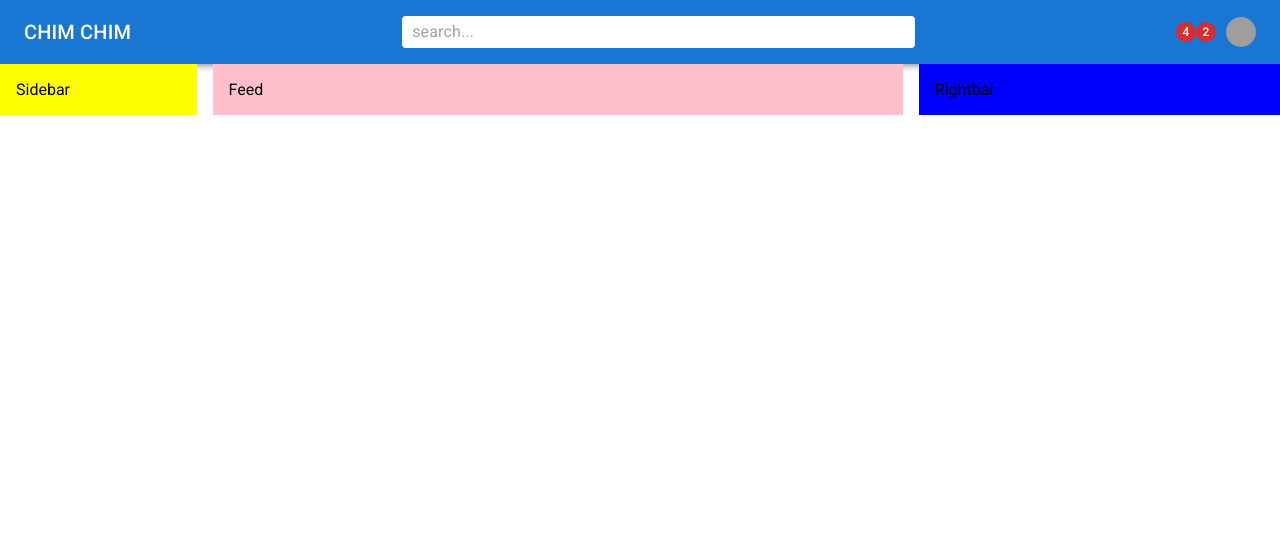
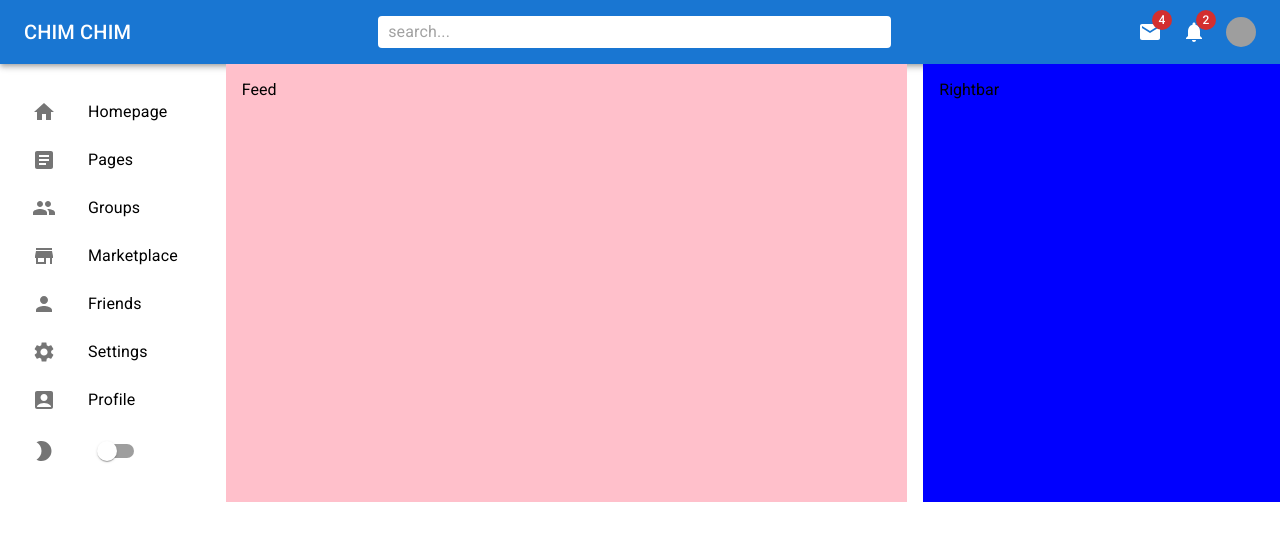
Before and after one commit to tabassum2507/MUI-react-page, a React (Create React App) app: page / in a window 1280 px wide. Shown: the top 540 px of the page. Built offline with nearby package versions, Linux system fonts and the light colour scheme; grey boxes are pictures that could not be loaded.

Commit message:
sidebar added

```diff
--- a/src/components/Navbar.jsx
+++ b/src/components/Navbar.jsx
@@ -10,9 +10,9 @@ import {
   Avatar,
   Menu,
   MenuItem
-  // MailIcon,
-  // Notifications
 } from "@mui/material";
+import MailIcon from "@mui/icons-material/Mail";
+import NotificationsIcon from "@mui/icons-material/Notifications";
 import EmojiNatureIcon from "@mui/icons-material/EmojiNature";
 
 const StyledToolbar = styled(Toolbar)({
@@ -61,10 +61,10 @@ const Navbar = () => {
         </Search>
         <Icons>
           <Badge badgeContent={4} color="error">
-            {/* <MailIcon /> */}
+            <MailIcon />
           </Badge>
           <Badge badgeContent={2} color="error">
-            {/* <Notifications />  */}
+            <NotificationsIcon />
           </Badge>
           <Avatar
             src="https://images.unsplash.com/photo-1621346945190-51bcf3d4b96d?ixlib=rb-1.2.1&ixid=MnwxMjA3fDB8MHxwaG90by1wYWdlfHx8fGVufDB8fHx8&auto=format&fit=crop&w=387&q=80"
--- a/src/components/Sidebar.jsx
+++ b/src/components/Sidebar.jsx
@@ -1,10 +1,91 @@
-import { Box } from '@mui/material'
-import React from 'react'
+import { Box, List, ListItem, ListItemButton } from "@mui/material";
+import ArticleIcon from "@mui/icons-material/Article";
+import ListItemText from "@mui/material/ListItemText";
+import HomeIcon from "@mui/icons-material/Home";
+import GroupIcon from "@mui/icons-material/Group";
+import StoreIcon from "@mui/icons-material/Store";
+import PersonIcon from "@mui/icons-material/Person";
+import ListItemIcon from "@mui/material/ListItemIcon";
+import SettingsIcon from "@mui/icons-material/Settings";
 
-const Sidebar = () => {
+import Switch from "@mui/material/Switch";
+import AccountBoxIcon from "@mui/icons-material/AccountBox";
+import ModeNightIcon from "@mui/icons-material/ModeNight";
+import React from "react";
+
+const Sidebar = ({ mode, setMode }) => {
   return (
-    <Box bgcolor="yellow" flex={1} p={2} sx={{ display: { xs: "none", sm: "block"}}}>Sidebar</Box>
-  )
-}
+    <Box flex={1} p={2} sx={{ display: { xs: "none", sm: "block" } }}>
+      <List>
+        <ListItem disablePadding>
+          <ListItemButton component="a" href="#home">
+            <ListItemIcon>
+              <HomeIcon />
+            </ListItemIcon>
+            <ListItemText primary="Homepage" />
+          </ListItemButton>
+        </ListItem>
+        <ListItem disablePadding>
+          <ListItemButton component="a" href="#simple-list">
+            <ListItemIcon>
+              <ArticleIcon />
+            </ListItemIcon>
+            <ListItemText primary="Pages" />
+          </ListItemButton>
+        </ListItem>
+        <ListItem disablePadding>
+          <ListItemButton component="a" href="#simple-list">
+            <ListItemIcon>
+              <GroupIcon />
+            </ListItemIcon>
+            <ListItemText primary="Groups" />
+          </ListItemButton>
+        </ListItem>
+        <ListItem disablePadding>
+          <ListItemButton component="a" href="#simple-list">
+            <ListItemIcon>
+              <StoreIcon />
+            </ListItemIcon>
+            <ListItemText primary="Marketplace" />
+          </ListItemButton>
+        </ListItem>
+        <ListItem disablePadding>
+          <ListItemButton component="a" href="#simple-list">
+            <ListItemIcon>
+              <PersonIcon />
+            </ListItemIcon>
+            <ListItemText primary="Friends" />
+          </ListItemButton>
+        </ListItem>
+        <ListItem disablePadding>
+          <ListItemButton component="a" href="#simple-list">
+            <ListItemIcon>
+              <SettingsIcon />
+            </ListItemIcon>
+            <ListItemText primary="Settings" />
+          </ListItemButton>
+        </ListItem>
+        <ListItem disablePadding>
+          <ListItemButton component="a" href="#simple-list">
+            <ListItemIcon>
+              <AccountBoxIcon />
+            </ListItemIcon>
+            <ListItemText primary="Profile" />
+          </ListItemButton>
+        </ListItem>
+        <ListItem disablePadding>
+          <ListItemButton component="a" href="#simple-list">
+            <ListItemIcon>
+              <ModeNightIcon />
+            </ListItemIcon>
+            <Switch
+              onChange={(e) => setMode(mode === "light" ? "dark" : "light")}
+            />
+          </ListItemButton>
+        </ListItem>
+      </List>
+    </Box>
+  );
+};
 
-export default Sidebar
+export default Sidebar;
```
